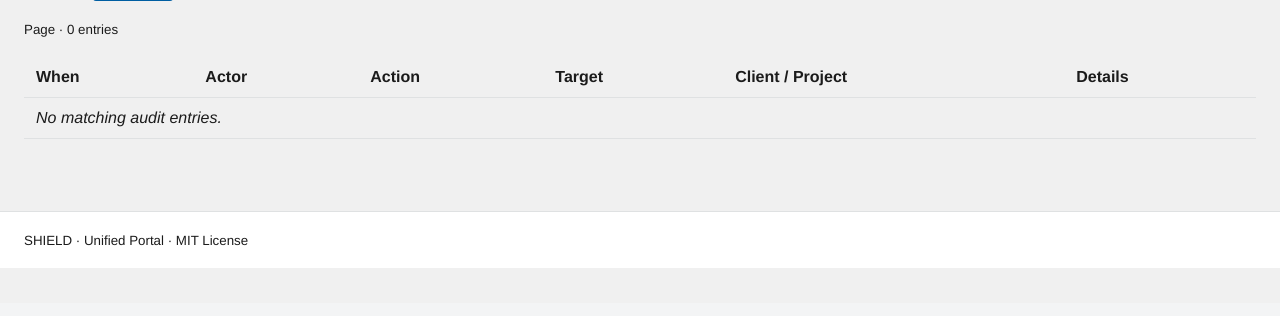
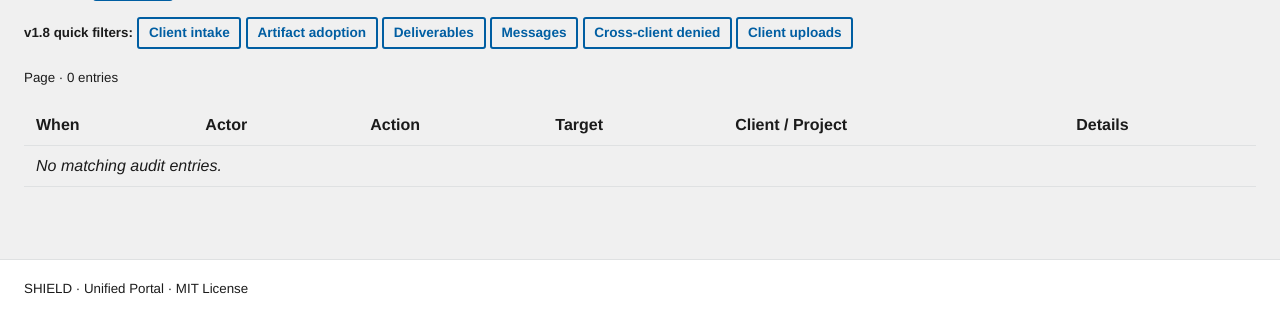
Before and after one commit to gene-png/SHIELD, a Python web app: template shield/templates/spine/audit_index.html in a window 1280 px wide. Shown: the part 497-813 px from the top of the page. Before the commit the page ends 743 px from the top, so only its background shows below. Run offline with Jinja, Linux system fonts and the light colour scheme; the template is opened without the code that fills it, so the values that code supplies are empty; some libraries are stand-ins or nearby versions.

Commit message:
v1.8 PR 6/6: threat-model rows + audit-viewer quick filters
Wrap-up PR for the round-2 client-portal redesign. No new behavior
on existing routes — documentation, threat-model rows, and a small
convenience in the audit viewer.

docs/security/THREAT_MODEL.md — three new threat rows:

  Cross-client read by a multi-tenant user (v1.8)
    The access_denied audit pattern, 404-not-403 failure mode, and
    the membership / assignment scoping that backs it.

  Phishing / social engineering inside message threads (v1.8)
    Append-only, audited, no peer-to-peer DM. The /admin/messages/
    inbox keeps every conversation in the audit surface.

  Invitation-token replay or theft (v1.8)
    SHA-256-hashed storage, email-match enforcement, 7-day expiry,
    revocation, audit trail.

shield/templates/spine/audit_index.html:
  One-click chip row at the top of /audit/ that prefills the
  existing free-text Action filter with v1.8 event-family prefixes
  (client., artifact.adopted_into_project, deliverable.,
  message.posted, access_denied, file_uploaded_to_repository).
  No new query parameters, no schema change.

CHANGELOG.md:
  Marks 1.8.0 as the final release after rc1-rc5. Lists the six
  PR commits on feat/v1.8-portal and the 58 → 120 test growth
  across the rework.

Six-PR stack on feat/v1.8-portal is now complete. Existing flows
(integrity model + origin immutability + audit append-only + AI
egress redaction) all unchanged — the rework was additive around
the v1.0 → v1.7 spine.

Co-Authored-By: Claude Opus 4.7 (1M context) <noreply@anthropic.com>

```diff
--- a/shield/templates/spine/audit_index.html
+++ b/shield/templates/spine/audit_index.html
@@ -15,7 +15,7 @@
 
   <label class="usa-label" for="client_id">Client</label>
   <select class="usa-select" id="client_id" name="client_id">
-    <option value="">— any —</option>
+    <option value="">&mdash; any &mdash;</option>
     {% for c in clients %}
       <option value="{{ c.id }}" {% if client_id == c.id %}selected{% endif %}>{{ c.name }}</option>
     {% endfor %}
@@ -31,6 +31,25 @@
   <button class="usa-button" type="submit">Filter</button>
   <a class="usa-button usa-button--outline" href="{{ url_for('audit.index') }}">Reset</a>
 </form>
+
+{# Quick-filter chips for the v1.8 portal action families. These are
+   convenience presets over the free-text Action filter — clicking
+   one prefills the same `action` query parameter. #}
+<p class="usa-hint" style="margin-bottom:1rem;">
+  <small><strong>v1.8 quick filters:</strong></small>
+  {% set quick = [
+    ('client.', 'Client intake'),
+    ('artifact.adopted_into_project', 'Artifact adoption'),
+    ('deliverable.', 'Deliverables'),
+    ('message.posted', 'Messages'),
+    ('access_denied', 'Cross-client denied'),
+    ('file_uploaded_to_repository', 'Client uploads'),
+  ] %}
+  {% for prefix, label in quick %}
+    <a class="usa-button usa-button--outline usa-button--small"
+       href="{{ url_for('audit.index', action=prefix, since=since) }}">{{ label }}</a>
+  {% endfor %}
+</p>
 
 <p><small>Page {{ page }} &middot; {{ entries | length }} entries</small></p>
 
```
Also changed, not shown: docs/security/THREAT_MODEL.md (+3 -0 lines), CHANGELOG.md.
